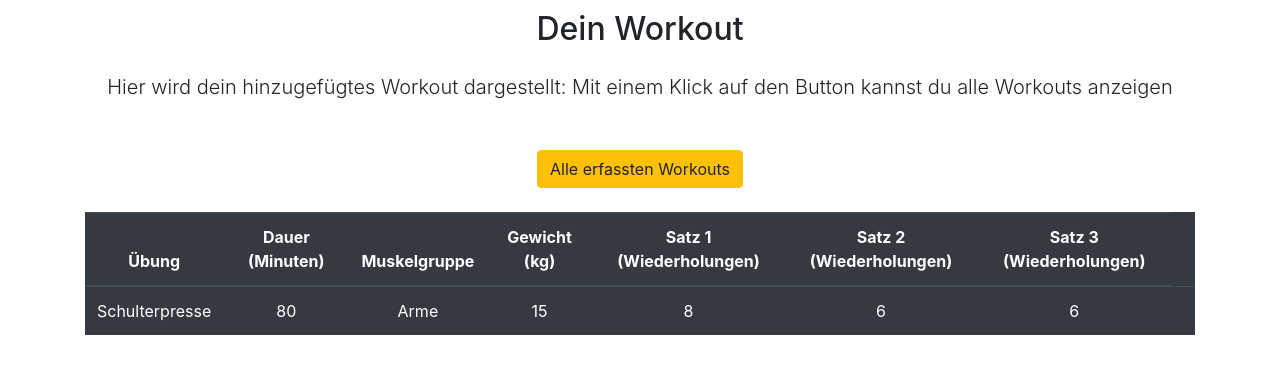
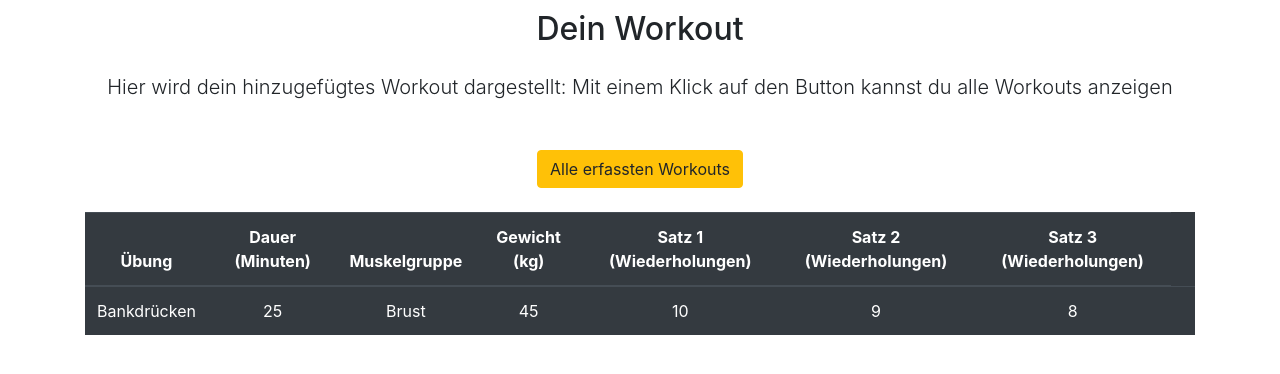
Before and after one commit to taengaa/prog2, a Flask app: page /gespeichertes_workout in a window 1280 px wide. Shown: the part 86-460 px from the top of the page. Run offline with Flask 2, Linux system fonts and the light colour scheme; some libraries are stand-ins or nearby versions.

Commit message:
aktualisieren

```diff
--- a/gymworkout/datenbank.json
+++ b/gymworkout/datenbank.json
@@ -1 +1 @@
-[["Bankdr\u00fccken", "25", "Brust", "85", "10", "9", "8"], ["Beinpresse", "30", "Beine", "300", "8", "5", "4"], ["Bizeps-Curls", "20", "Arme", "18", "12", "12", "10"], ["Bankdr\u00fccken", "25", "Brust", "20", "5", "4", "3"], ["Schulterpresse", "80", "Arme", "15", "8", "6", "6"]]
+[["Bankdr\u00fccken", "25", "Brust", "85", "10", "9", "8"], ["Beinpresse", "30", "Beine", "300", "8", "5", "4"], ["Bizeps-Curls", "20", "Arme", "18", "12", "12", "10"], ["Bankdr\u00fccken", "25", "Brust", "20", "5", "4", "3"], ["Schulterpresse", "80", "Arme", "15", "8", "6", "6"], ["Bankdr\u00fccken", "25", "Brust", "20", "7", "6", "6"], ["Bankdr\u00fccken", "25", "Brust", "45", "10", "9", "8"]]
--- a/gymworkout/templates/gespeichertes_workout.html
+++ b/gymworkout/templates/gespeichertes_workout.html
@@ -35,7 +35,7 @@
                           <td>{{ daten[-1][4] }}</td>
                           <td>{{ daten[-1][5] }}</td>
                           <td>{{ daten[-1][6] }}</td>
-                          <td>{{ daten[-1][7] }}</td>
+                          <td>{{ daten[-1][7] }}</td> <!-- Das 7. Element gibt es gar nicht -->
 
                         </tr>
                       </tbody>
```
Also changed, not shown: gymworkout/berechnungen.py (line endings or trailing spaces).
